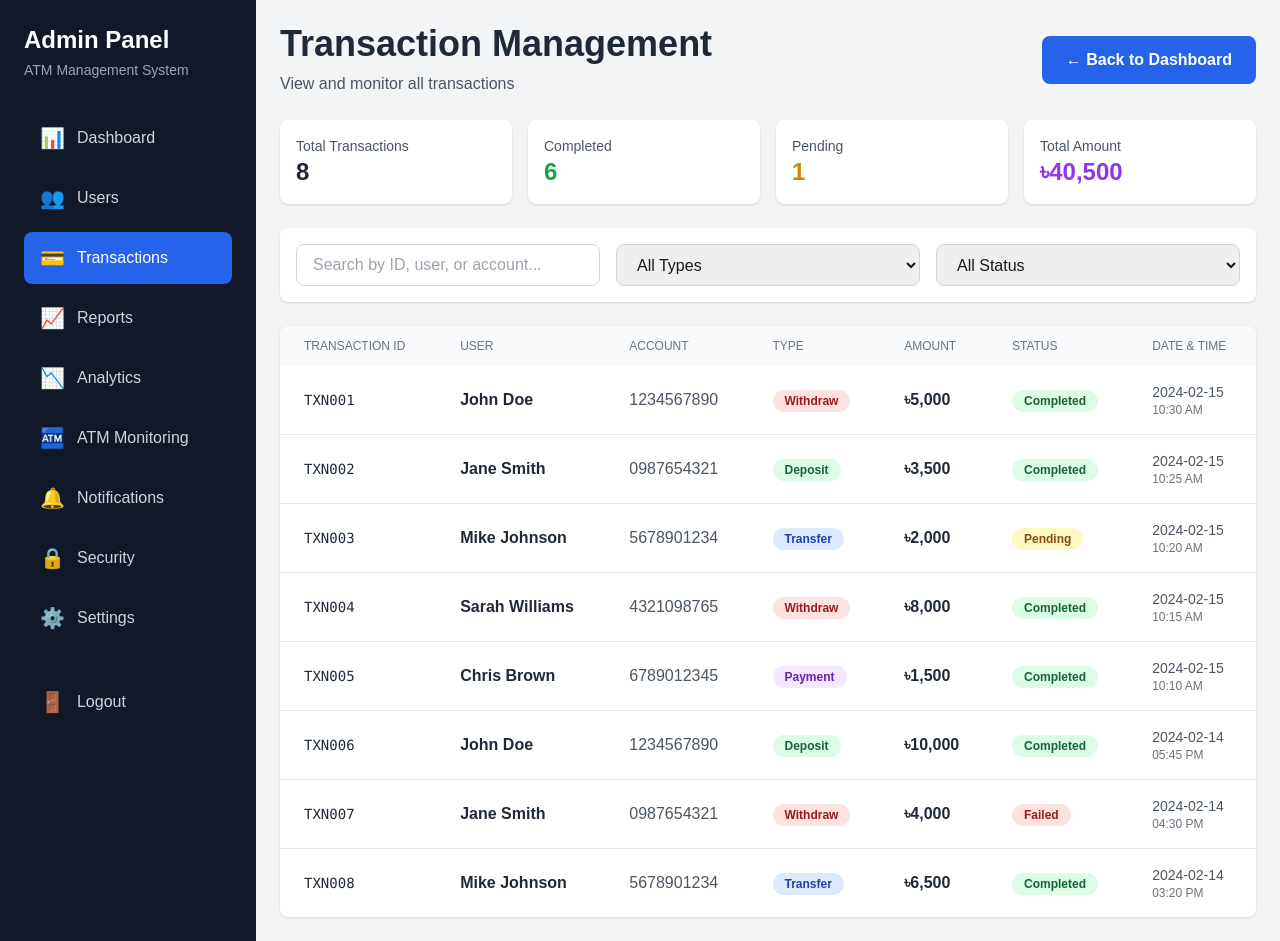
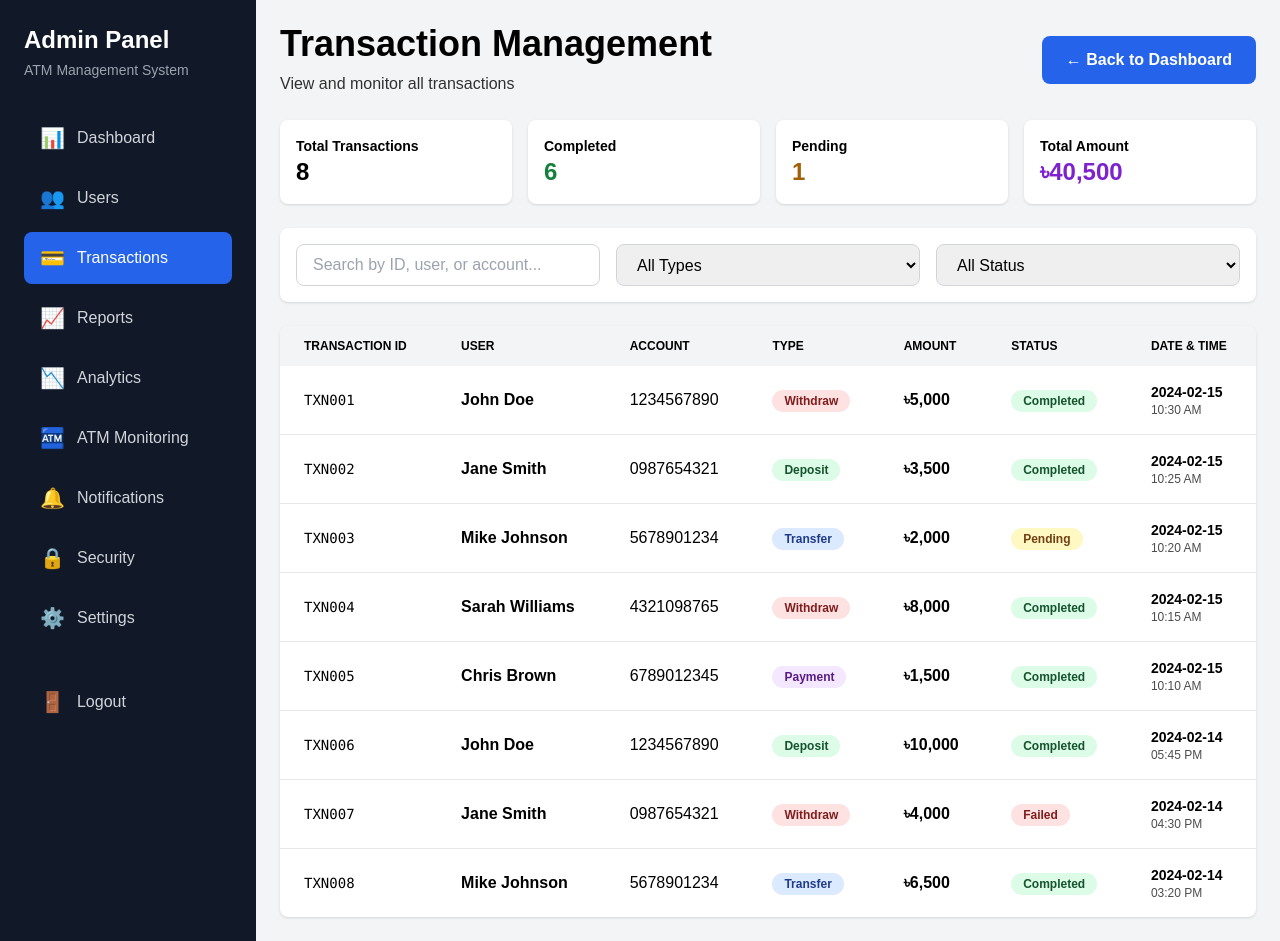
Before and after one commit to Abdullah-Al-Mahmud777/SmartATM, a Next.js app in the folder frontend/: page /admin/transactions in a window 1280 px wide. Built offline with nearby package versions, Linux system fonts and the light colour scheme.

Commit message:
Updated text colors to black in Transactions and Notifications page

```diff
--- a/frontend/app/admin/transactions/page.jsx
+++ b/frontend/app/admin/transactions/page.jsx
@@ -42,8 +42,8 @@ export default function Transactions() {
         {/* Header */}
         <div className="mb-6 flex items-center justify-between">
           <div>
-            <h1 className="text-4xl font-bold text-gray-800 mb-2">Transaction Management</h1>
-            <p className="text-gray-600">View and monitor all transactions</p>
+            <h1 className="text-4xl font-bold text-black mb-2">Transaction Management</h1>
+            <p className="text-black font-medium opacity-80">View and monitor all transactions</p>
           </div>
           <Link href="/admin/dashboard" className="bg-blue-600 hover:bg-blue-700 text-white px-6 py-3 rounded-lg font-semibold">
             ← Back to Dashboard
@@ -53,24 +53,24 @@ export default function Transactions() {
         {/* Stats */}
         <div className="grid grid-cols-1 md:grid-cols-4 gap-4 mb-6">
           <div className="bg-white p-4 rounded-lg shadow">
-            <p className="text-gray-600 text-sm">Total Transactions</p>
-            <p className="text-2xl font-bold text-gray-800">{filteredTransactions.length}</p>
+            <p className="text-black text-sm font-bold">Total Transactions</p>
+            <p className="text-2xl font-bold text-black">{filteredTransactions.length}</p>
           </div>
           <div className="bg-white p-4 rounded-lg shadow">
-            <p className="text-gray-600 text-sm">Completed</p>
-            <p className="text-2xl font-bold text-green-600">
+            <p className="text-black text-sm font-bold">Completed</p>
+            <p className="text-2xl font-bold text-green-700">
               {filteredTransactions.filter(t => t.status === 'Completed').length}
             </p>
           </div>
           <div className="bg-white p-4 rounded-lg shadow">
-            <p className="text-gray-600 text-sm">Pending</p>
-            <p className="text-2xl font-bold text-yellow-600">
+            <p className="text-black text-sm font-bold">Pending</p>
+            <p className="text-2xl font-bold text-yellow-700">
               {filteredTransactions.filter(t => t.status === 'Pending').length}
             </p>
           </div>
           <div className="bg-white p-4 rounded-lg shadow">
-            <p className="text-gray-600 text-sm">Total Amount</p>
-            <p className="text-2xl font-bold text-purple-600">৳{totalAmount.toLocaleString()}</p>
+            <p className="text-black text-sm font-bold">Total Amount</p>
+            <p className="text-2xl font-bold text-purple-700">৳{totalAmount.toLocaleString()}</p>
           </div>
         </div>
 
@@ -82,12 +82,12 @@ export default function Transactions() {
               placeholder="Search by ID, user, or account..."
               value={searchTerm}
               onChange={(e) => setSearchTerm(e.target.value)}
-              className="px-4 py-2 border border-gray-300 rounded-lg focus:ring-2 focus:ring-blue-500 focus:border-transparent"
+              className="px-4 py-2 border border-gray-300 rounded-lg focus:ring-2 focus:ring-blue-500 text-black font-medium"
             />
             <select
               value={filterType}
               onChange={(e) => setFilterType(e.target.value)}
-              className="px-4 py-2 border border-gray-300 rounded-lg focus:ring-2 focus:ring-blue-500 focus:border-transparent"
+              className="px-4 py-2 border border-gray-300 rounded-lg focus:ring-2 focus:ring-blue-500 text-black font-medium"
             >
               <option value="All">All Types</option>
               <option value="Withdraw">Withdraw</option>
@@ -98,7 +98,7 @@ export default function Transactions() {
             <select
               value={filterStatus}
               onChange={(e) => setFilterStatus(e.target.value)}
-              className="px-4 py-2 border border-gray-300 rounded-lg focus:ring-2 focus:ring-blue-500 focus:border-transparent"
+              className="px-4 py-2 border border-gray-300 rounded-lg focus:ring-2 focus:ring-blue-500 text-black font-medium"
             >
               <option value="All">All Status</option>
               <option value="Completed">Completed</option>
@@ -112,46 +112,46 @@ export default function Transactions() {
         <div className="bg-white rounded-lg shadow overflow-hidden">
           <div className="overflow-x-auto">
             <table className="w-full">
-              <thead className="bg-gray-50">
+              <thead className="bg-gray-100">
                 <tr>
-                  <th className="px-6 py-3 text-left text-xs font-medium text-gray-500 uppercase">Transaction ID</th>
-                  <th className="px-6 py-3 text-left text-xs font-medium text-gray-500 uppercase">User</th>
-                  <th className="px-6 py-3 text-left text-xs font-medium text-gray-500 uppercase">Account</th>
-                  <th className="px-6 py-3 text-left text-xs font-medium text-gray-500 uppercase">Type</th>
-                  <th className="px-6 py-3 text-left text-xs font-medium text-gray-500 uppercase">Amount</th>
-                  <th className="px-6 py-3 text-left text-xs font-medium text-gray-500 uppercase">Status</th>
-                  <th className="px-6 py-3 text-left text-xs font-medium text-gray-500 uppercase">Date & Time</th>
+                  <th className="px-6 py-3 text-left text-xs font-bold text-black uppercase">Transaction ID</th>
+                  <th className="px-6 py-3 text-left text-xs font-bold text-black uppercase">User</th>
+                  <th className="px-6 py-3 text-left text-xs font-bold text-black uppercase">Account</th>
+                  <th className="px-6 py-3 text-left text-xs font-bold text-black uppercase">Type</th>
+                  <th className="px-6 py-3 text-left text-xs font-bold text-black uppercase">Amount</th>
+                  <th className="px-6 py-3 text-left text-xs font-bold text-black uppercase">Status</th>
+                  <th className="px-6 py-3 text-left text-xs font-bold text-black uppercase">Date & Time</th>
                 </tr>
               </thead>
               <tbody className="divide-y divide-gray-200">
                 {filteredTransactions.map((txn) => (
-                  <tr key={txn.id} className="hover:bg-gray-50">
-                    <td className="px-6 py-4 font-mono text-sm text-gray-800">{txn.id}</td>
-                    <td className="px-6 py-4 font-semibold text-gray-800">{txn.user}</td>
-                    <td className="px-6 py-4 text-gray-600">{txn.account}</td>
+                  <tr key={txn.id} className="hover:bg-gray-50 transition">
+                    <td className="px-6 py-4 font-mono text-sm text-black font-medium">{txn.id}</td>
+                    <td className="px-6 py-4 font-bold text-black">{txn.user}</td>
+                    <td className="px-6 py-4 text-black font-medium">{txn.account}</td>
                     <td className="px-6 py-4">
-                      <span className={`px-3 py-1 rounded-full text-xs font-semibold ${
-                        txn.type === 'Withdraw' ? 'bg-red-100 text-red-800' :
-                        txn.type === 'Deposit' ? 'bg-green-100 text-green-800' :
-                        txn.type === 'Transfer' ? 'bg-blue-100 text-blue-800' :
-                        'bg-purple-100 text-purple-800'
+                      <span className={`px-3 py-1 rounded-full text-xs font-bold ${
+                        txn.type === 'Withdraw' ? 'bg-red-100 text-red-900' :
+                        txn.type === 'Deposit' ? 'bg-green-100 text-green-900' :
+                        txn.type === 'Transfer' ? 'bg-blue-100 text-blue-900' :
+                        'bg-purple-100 text-purple-900'
                       }`}>
                         {txn.type}
                       </span>
                     </td>
-                    <td className="px-6 py-4 font-bold text-gray-800">{txn.amount}</td>
+                    <td className="px-6 py-4 font-black text-black">{txn.amount}</td>
                     <td className="px-6 py-4">
-                      <span className={`px-3 py-1 rounded-full text-xs font-semibold ${
-                        txn.status === 'Completed' ? 'bg-green-100 text-green-800' :
-                        txn.status === 'Pending' ? 'bg-yellow-100 text-yellow-800' :
-                        'bg-red-100 text-red-800'
+                      <span className={`px-3 py-1 rounded-full text-xs font-bold ${
+                        txn.status === 'Completed' ? 'bg-green-100 text-green-900' :
+                        txn.status === 'Pending' ? 'bg-yellow-100 text-yellow-900' :
+                        'bg-red-100 text-red-900'
                       }`}>
                         {txn.status}
                       </span>
                     </td>
-                    <td className="px-6 py-4 text-sm text-gray-600">
-                      <div>{txn.date}</div>
-                      <div className="text-xs text-gray-500">{txn.time}</div>
+                    <td className="px-6 py-4 text-sm text-black">
+                      <div className="font-bold">{txn.date}</div>
+                      <div className="text-xs font-medium opacity-70">{txn.time}</div>
                     </td>
                   </tr>
                 ))}
```
